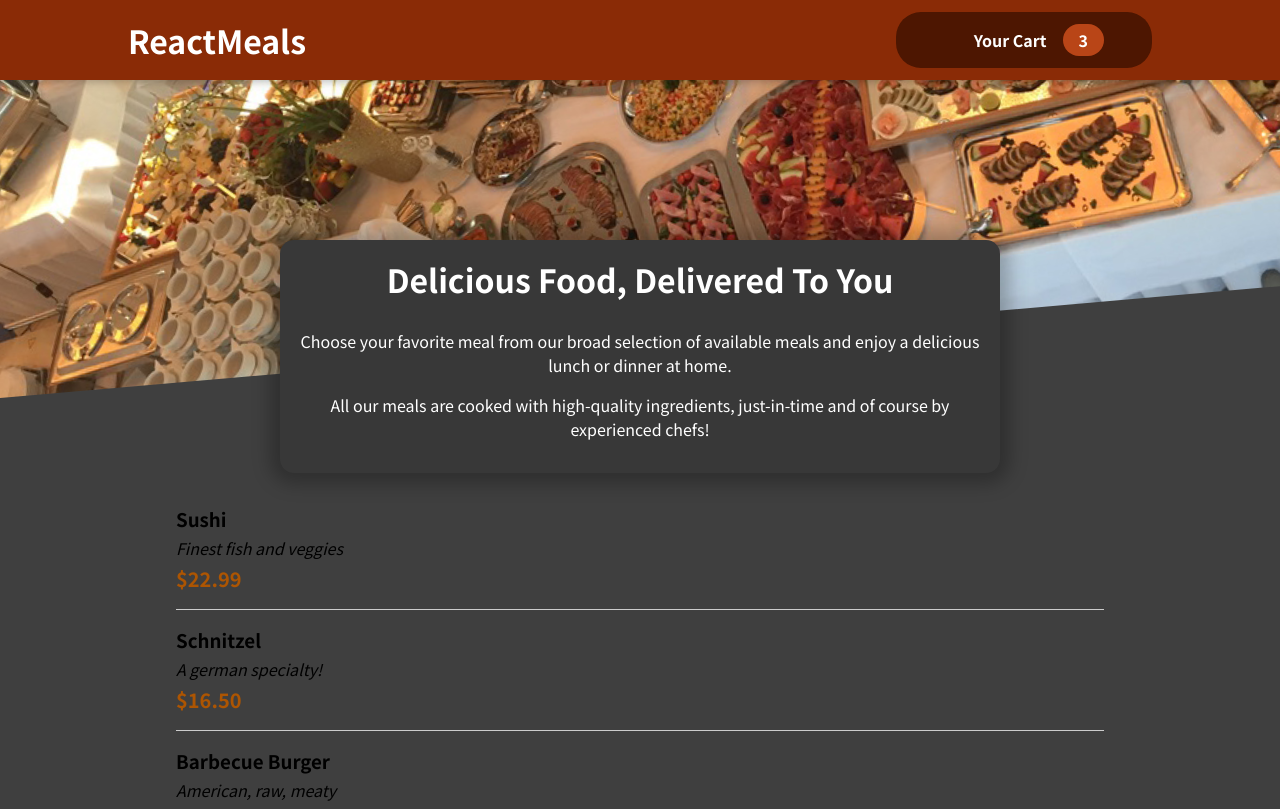
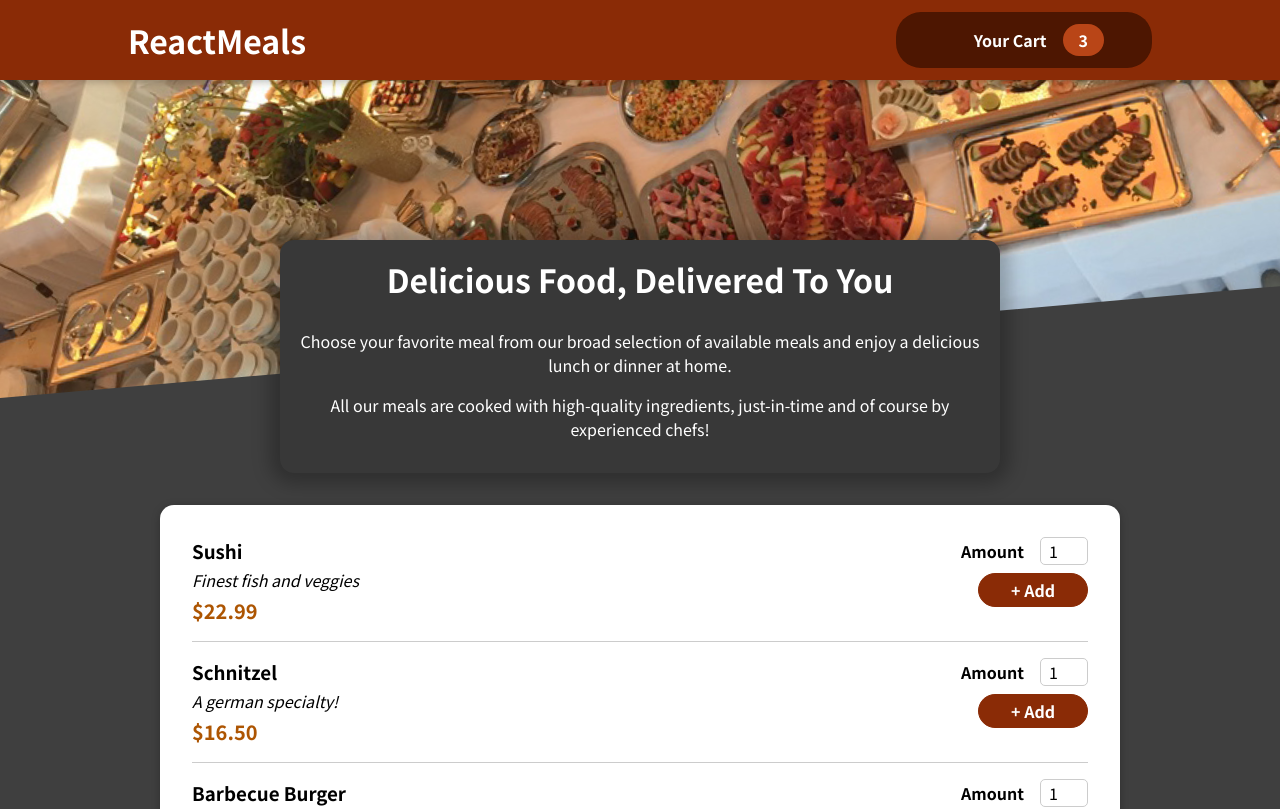
Before and after one commit to rajput-hemant/food-order-app, a React (Create React App) app: page / in a window 1280 px wide. Shown: the top 809 px of the page. Built offline with nearby package versions, Linux system fonts and the light colour scheme; some icons are missing.

Commit message:
created Card, MealItem, MealItemForm, & Input components
Signed-off-by: rajput-hemant <hemant.rajput_cs20@gla.ac.in>

```diff
--- a/src/components/Meals/AvailableMeals.jsx
+++ b/src/components/Meals/AvailableMeals.jsx
@@ -1,3 +1,4 @@
+import Card from "../UI/Card";
 import styles from "./AvailableMeals.module.css";
 import MealItem from "./MealItem/MealItem";
 
@@ -40,7 +41,9 @@
 
 	return (
 		<section className={styles.meals}>
-			<ul>{mealsList}</ul>
+			<Card>
+				<ul>{mealsList}</ul>
+			</Card>
 		</section>
 	);
 };
--- a/src/components/Meals/MealItem/MealItem.jsx
+++ b/src/components/Meals/MealItem/MealItem.jsx
@@ -1,4 +1,5 @@
 import styles from "./MealItem.module.css";
+import MealItemForm from "./MealItemForm";
 
 const MealItem = (props) => {
 	const price = `$${props.price.toFixed(2)}`;
@@ -10,7 +11,9 @@
 				<div className={styles.description}>{props.description}</div>
 				<div className={styles.price}>{price}</div>
 			</div>
-			<div></div>
+			<div>
+				<MealItemForm />
+			</div>
 		</li>
 	);
 };
--- /dev/null
+++ b/src/components/Meals/MealItem/MealItemForm.jsx
@@ -0,0 +1,22 @@
+import Input from "../../UI/Input";
+import styles from "./MealItemForm.module.css";
+
+const MealItemForm = (props) => {
+	return (
+		<form action="" className={styles.form}>
+			<Input
+				label="Amount"
+				input={{
+					id: "amount",
+					type: "number",
+					min: "1",
+					max: "5",
+					defaultValue: "1",
+				}}
+			/>
+			<button>+ Add</button>
+		</form>
+	);
+};
+
+export default MealItemForm;
--- /dev/null
+++ b/src/components/Meals/MealItem/MealItemForm.module.css
@@ -0,0 +1,20 @@
+.form {
+	text-align: right;
+}
+
+.form button {
+	font: inherit;
+	cursor: pointer;
+	background-color: #8a2b06;
+	border: 1px solid #8a2b06;
+	color: white;
+	padding: 0.25rem 2rem;
+	border-radius: 20px;
+	font-weight: bold;
+}
+
+.form button:hover,
+.form button:active {
+	background-color: #641e03;
+	border-color: #641e03;
+}
--- /dev/null
+++ b/src/components/UI/Card.jsx
@@ -0,0 +1,7 @@
+import styles from "./Card.module.css";
+
+const Card = (props) => {
+	return <div className={styles.card}>{props.children}</div>;
+};
+
+export default Card;
--- /dev/null
+++ b/src/components/UI/Card.module.css
@@ -0,0 +1,6 @@
+.card {
+	padding: 1rem;
+	box-shadow: 0 2px 8px rgba(0, 0, 0, 0.25);
+	border-radius: 14px;
+	background-color: white;
+}
--- /dev/null
+++ b/src/components/UI/Input.jsx
@@ -0,0 +1,12 @@
+import styles from "./Input.module.css";
+
+const Input = (props) => {
+	return (
+		<div className={styles.input}>
+			<label htmlFor={props.input.id}>{props.label}</label>
+			<input {...props.input} />
+		</div>
+	);
+};
+
+export default Input;
--- /dev/null
+++ b/src/components/UI/Input.module.css
@@ -0,0 +1,18 @@
+.input {
+	display: flex;
+	align-items: center;
+	margin-bottom: 0.5rem;
+}
+
+.input label {
+	font-weight: bold;
+	margin-right: 1rem;
+}
+
+.input input {
+	width: 3rem;
+	border-radius: 5px;
+	border: 1px solid #ccc;
+	font: inherit;
+	padding-left: 0.5rem;
+}
```
